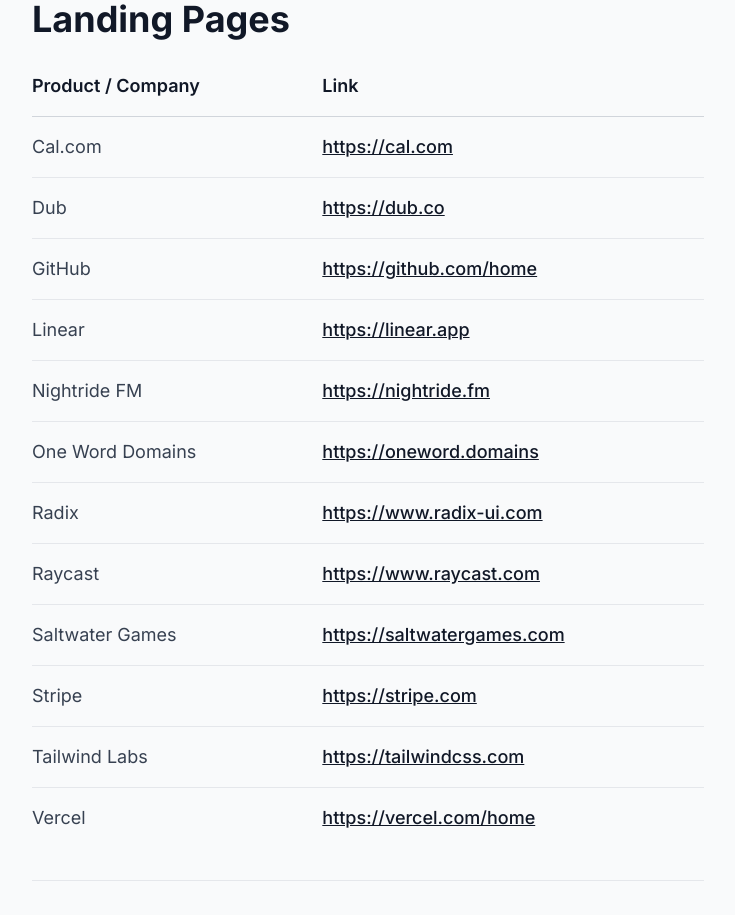
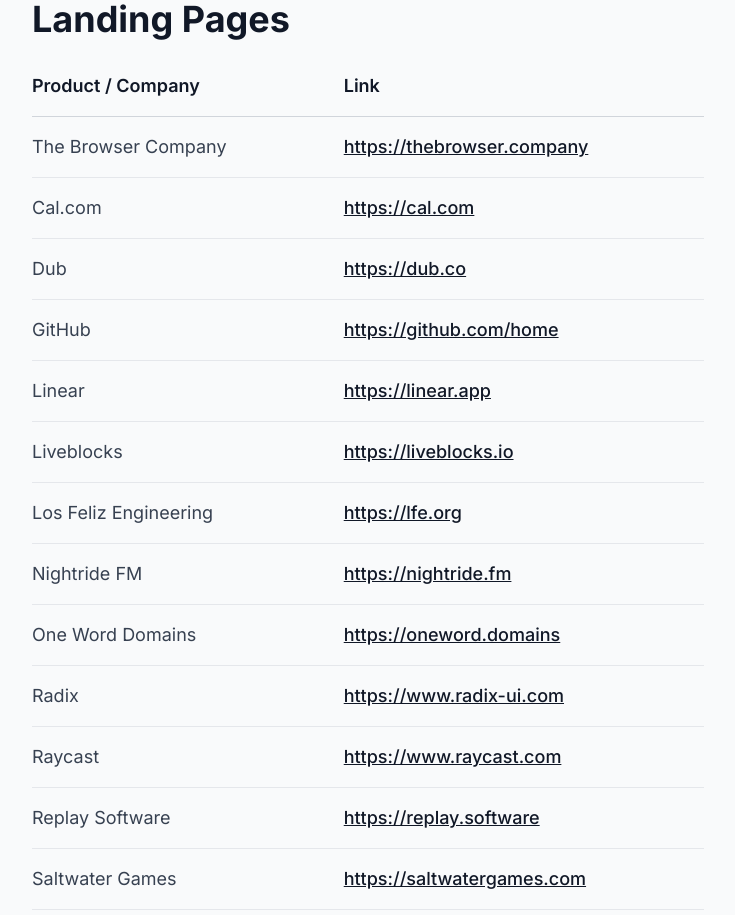
Before and after one commit to nico-bachner/v6, a Next.js app: page /cool-sites in a window 1280 px wide. Shown: the part 1460-2375 px from the top of the page, without its empty margins (272-1007 px from the left). Built offline with nearby package versions, Linux system fonts and the light colour scheme; no server answers.

Commit message:
chore: upgrade dependencies

```diff
--- a/src/app/(notes)/cool-sites/page.mdx
+++ b/src/app/(notes)/cool-sites/page.mdx
@@ -25,17 +25,22 @@
 
 ## Landing Pages
 
-| Product / Company | Link                       |
-| ----------------- | -------------------------- |
-| Cal.com           | https://cal.com            |
-| Dub               | https://dub.co             |
-| GitHub            | https://github.com/home    |
-| Linear            | https://linear.app         |
-| Nightride FM      | https://nightride.fm       |
-| One Word Domains  | https://oneword.domains    |
-| Radix             | https://www.radix-ui.com   |
-| Raycast           | https://www.raycast.com    |
-| Saltwater Games   | https://saltwatergames.com |
-| Stripe            | https://stripe.com         |
-| Tailwind Labs     | https://tailwindcss.com    |
-| Vercel            | https://vercel.com/home    |
+| Product / Company     | Link                       |
+| --------------------- | -------------------------- |
+| The Browser Company   | https://thebrowser.company |
+| Cal.com               | https://cal.com            |
+| Dub                   | https://dub.co             |
+| GitHub                | https://github.com/home    |
+| Linear                | https://linear.app         |
+| Liveblocks            | https://liveblocks.io      |
+| Los Feliz Engineering | https://lfe.org            |
+| Nightride FM          | https://nightride.fm       |
+| One Word Domains      | https://oneword.domains    |
+| Radix                 | https://www.radix-ui.com   |
+| Raycast               | https://www.raycast.com    |
+| Replay Software       | https://replay.software    |
+| Saltwater Games       | https://saltwatergames.com |
+| Sketch                | https://www.sketch.com     |
+| Stripe                | https://stripe.com         |
+| Tailwind Labs         | https://tailwindcss.com    |
+| Vercel                | https://vercel.com/home    |
--- /dev/null
+++ b/src/app/(notes)/resources/page.mdx
@@ -0,0 +1,12 @@
+---
+title: Resources
+description: A list of resources for various web dev related things
+---
+
+| Name                     | Function       | Link                        |
+| ------------------------ | -------------- | --------------------------- |
+| Icônes                   | Icon Explorer  | https://icones.js.org/      |
+| UI Land                  |                | https://ui.land             |
+| uiwtf                    | UI Experiments | https://uiw.tf              |
+| User Interface Gallery   | UI Experiments | https://ui.gallery          |
+| Web Interface Guidelines |                | https://interfaces.rauno.me |
```
Also changed, not shown: package.json (+6 -6 lines), 1 other file (tests, documents, lock files or other folders).
